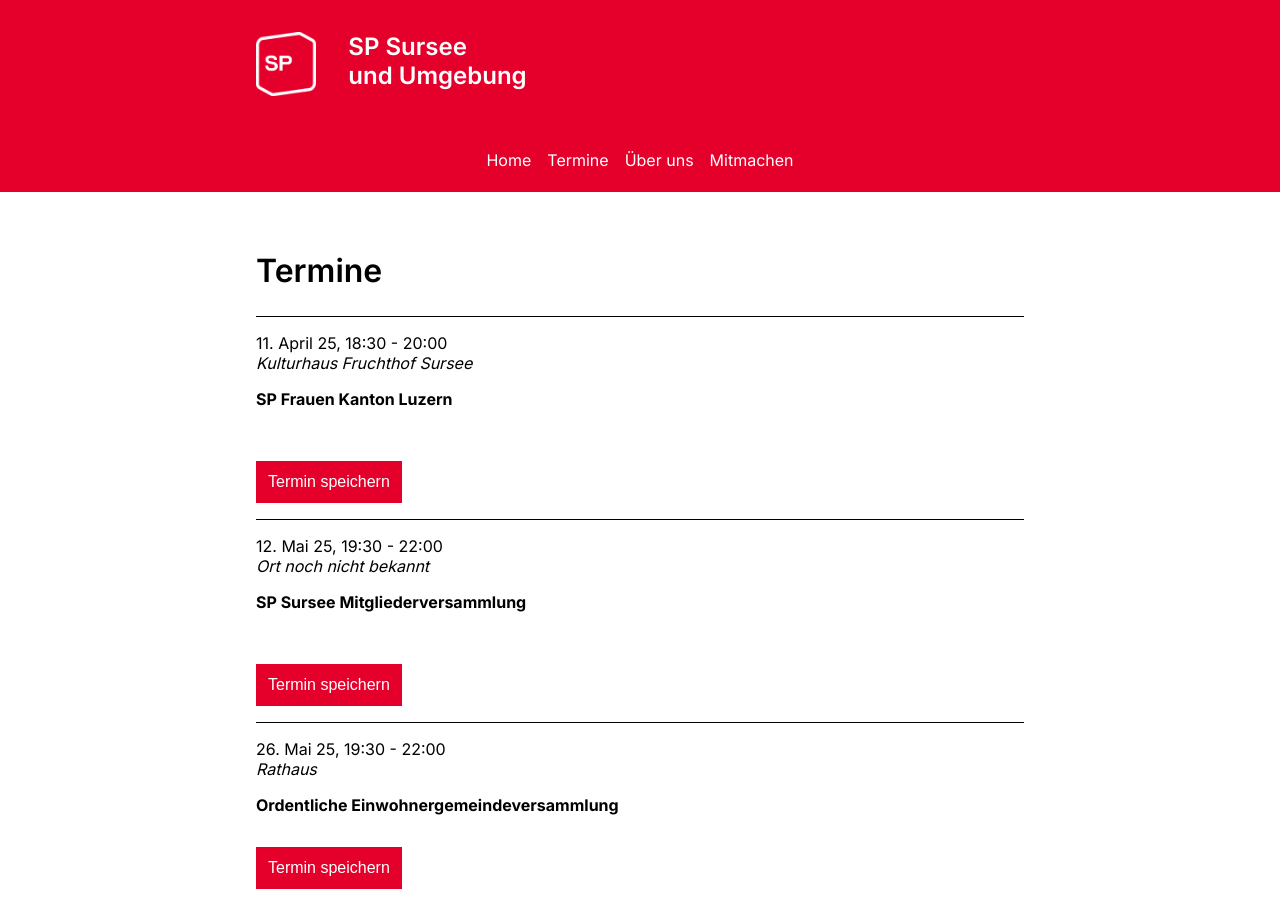
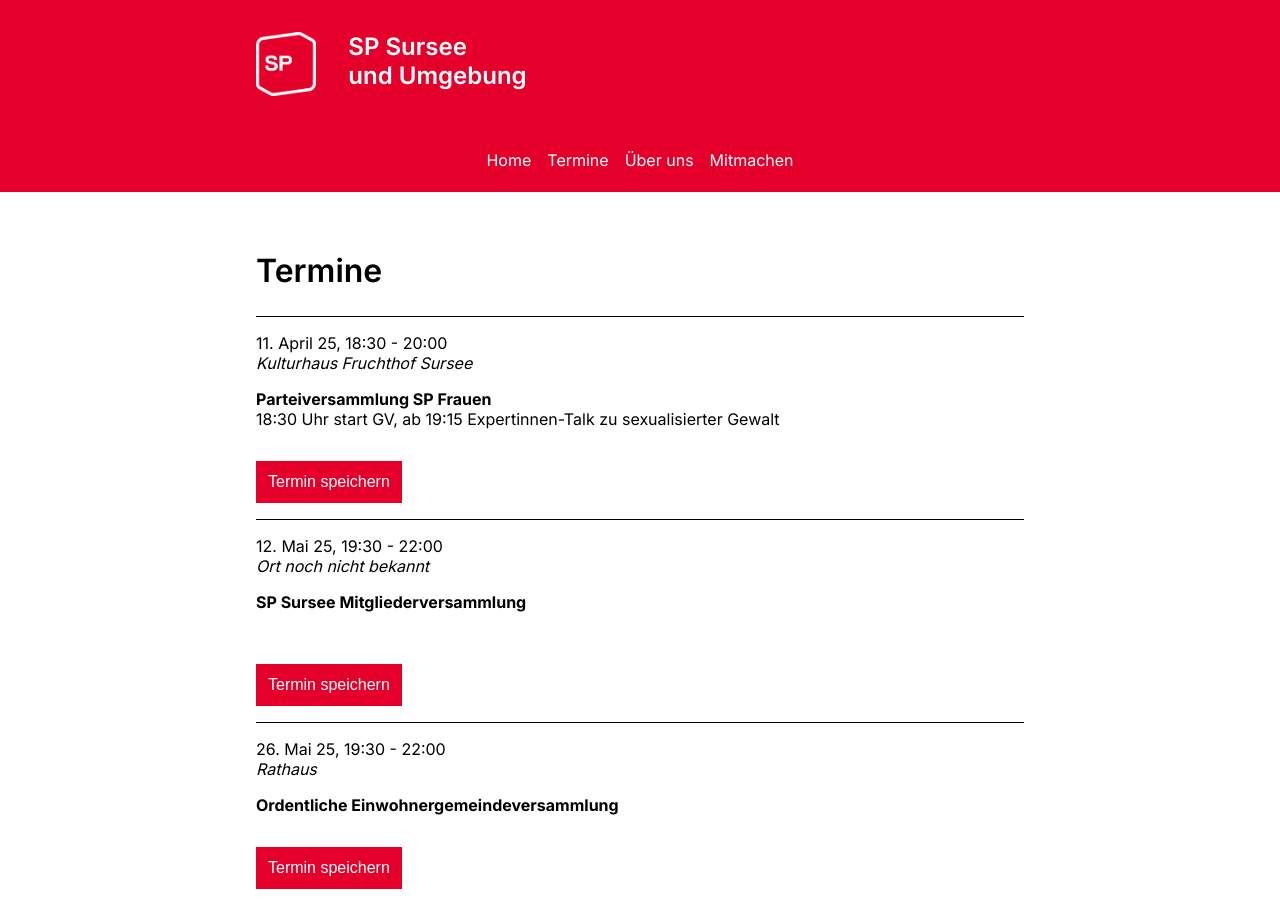
Before and after one commit to sp-sursee/sp-sursee.github.io, a Jekyll site: the page built from termine.md, in a window 1280 px wide and 900 px high. Built offline with Jekyll 4.4.1, drawn with Linux system fonts in a browser that asks for light colours; our own code applies the rules of GitHub Pages for plain Markdown files.

Commit message:
Update termine.md

```diff
--- a/termine.md
+++ b/termine.md
@@ -5,7 +5,7 @@
 
 ## Termine
 
-{% include event.html title="SP Frauen Kanton Luzern" date="2025-04-11" begin="18:30" end="20:00" description="" location="Kulturhaus Fruchthof Sursee" %}
+{% include event.html title="Parteiversammlung SP Frauen" date="2025-04-11" begin="18:30" end="20:00" description="18:30 Uhr start GV, ab 19:15 Expertinnen-Talk zu sexualisierter Gewalt" location="Kulturhaus Fruchthof Sursee" %}
 
 {% include event.html title="SP Sursee Mitgliederversammlung" date="2025-05-12" begin="19:30" end="22:00" description="" location="Ort noch nicht bekannt" %}
 
```
